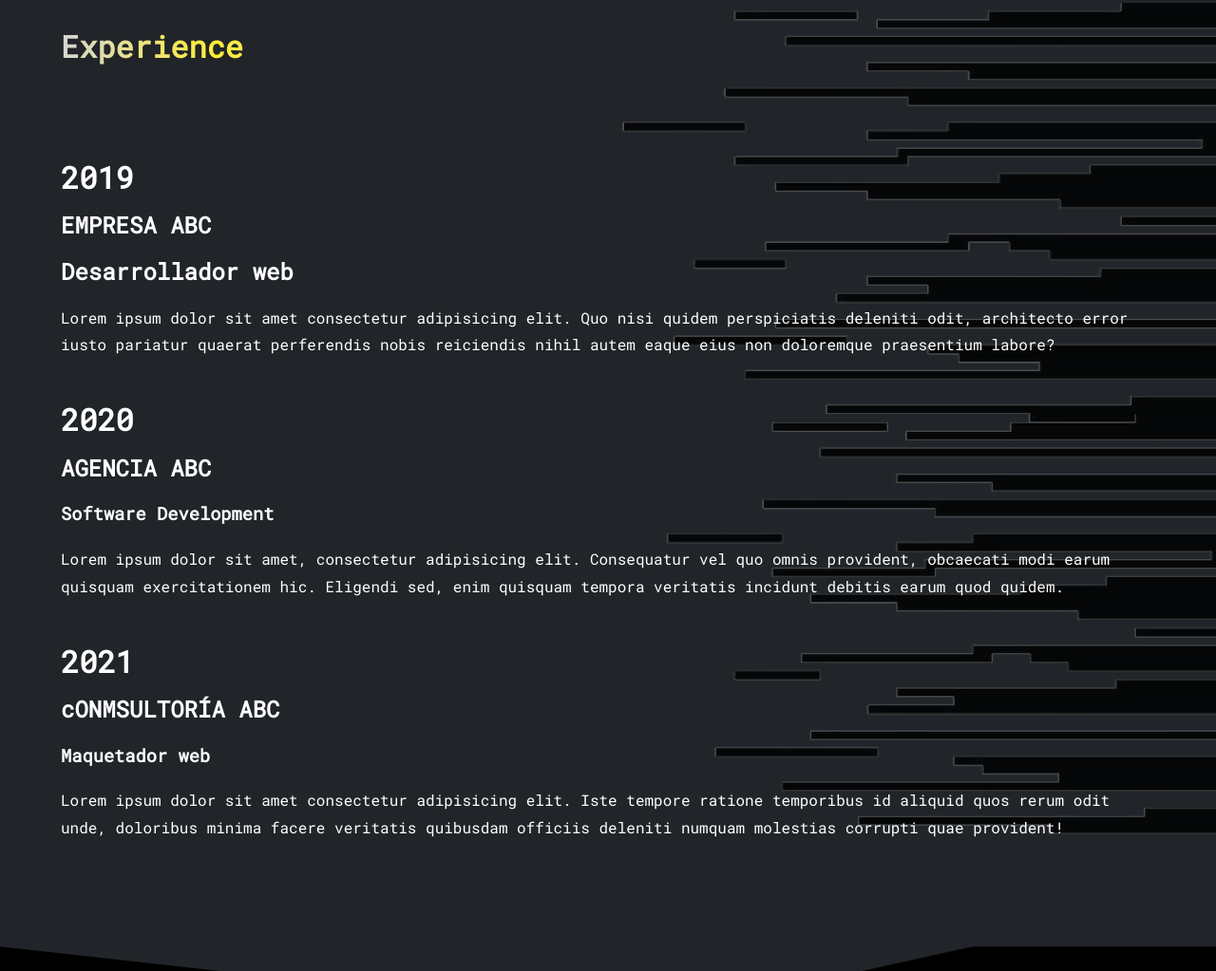
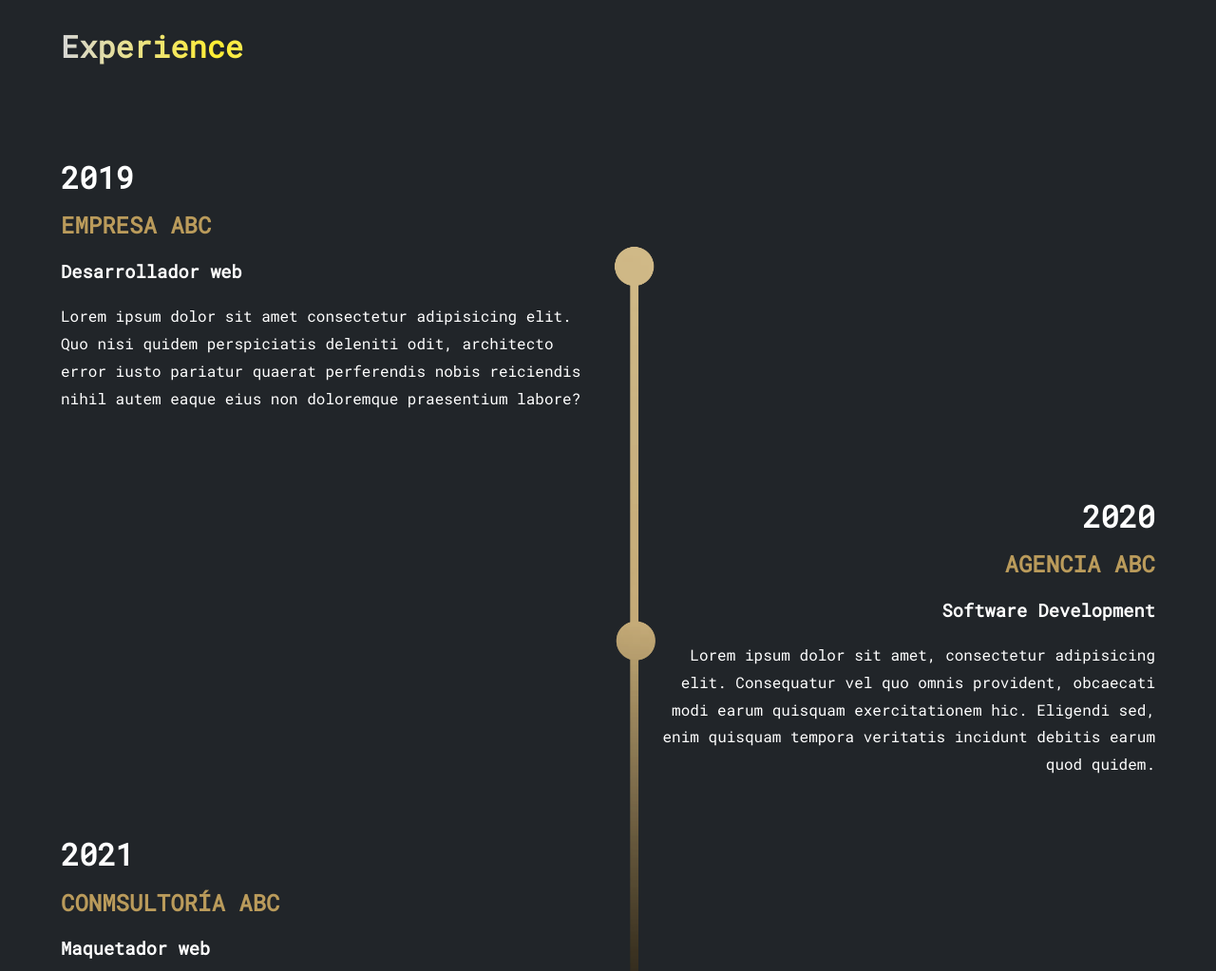
Before and after one commit to ugartepaulo/portafolio, a plain HTML site: page index.html in a window 1280 px wide. Shown: the part 3117-4140 px from the top of the page at 95% size. Drawn offline with nearby package versions, Linux system fonts and the light colour scheme; files whose address does not match are found by name.

Commit message:
actualizando cambios finales

```diff
--- a/css/style.css
+++ b/css/style.css
@@ -318,7 +318,7 @@ img{
     font-size: 3rem;
 }
 .cv{
-    background-image: url(/img/cv.png);
+    background-image: url(/img/final.png);
     background-position: center;
     background-repeat: no-repeat;
     background-size: cover;
@@ -328,8 +328,9 @@ img{
     margin-bottom: -2rem;
 }
 
-
-
+.experiencia__grid h2{
+    color: #ba9b5b;;
+}
 @media (min-width: 768px) {
     .about-grid{
         display: grid;
@@ -397,4 +398,26 @@ img{
         grid-template-columns: repeat(2, 1fr);
     }
 
+    .experiencia__grid{
+        display: grid;
+        grid-template-columns: repeat(2, 1fr);
+        grid-template-rows: repeat(3, 1fr);
+        gap: 1rem;
+    }
+    .hijo1{
+        grid-column: 1/ 2;
+        grid-row: 1/2;
+    }
+
+    .hijo2{
+        grid-column: 2/ 3;
+        grid-row: 2/3;
+        text-align:end;
+        padding-left: 2rem;
+    }
+    .hijo3{
+        grid-column: 1/ 2;
+        grid-row: 3/4;
+    }
+
 }
--- a/index.html
+++ b/index.html
@@ -185,26 +185,27 @@
 
     <div class="experiencia mt-5 cv" id="experiencia">
         <div class="contenedor">
+            <h2 class="degradado">Experience</h2>
+
+            <br>
             <div class="experiencia__grid">
-                <h2 class="degradado">Experience</h2>
-                <br>
-                <div class="experiencia__hijo">
+                <div class="experiencia__hijo hijo1">
                     <h1>2019</h1>
                     <h2>EMPRESA ABC</h2>
-                    <H2>Desarrollador web</H2>
+                    <H3>Desarrollador web</H2>
                     <p>Lorem ipsum dolor sit amet consectetur adipisicing elit. Quo nisi quidem perspiciatis deleniti odit, architecto error iusto pariatur quaerat perferendis nobis reiciendis nihil autem eaque eius non doloremque praesentium labore?</p>
                     <br>
                 </div>
-                <div class="experiencia__hijo">
+                <div class="experiencia__hijo hijo2">
                     <h1>2020</h1>
                     <H2>AGENCIA ABC</H2>
                     <H3>Software Development</H3>
                     <p>Lorem ipsum dolor sit amet, consectetur adipisicing elit. Consequatur vel quo omnis provident, obcaecati modi earum quisquam exercitationem hic. Eligendi sed, enim quisquam tempora veritatis incidunt debitis earum quod quidem.</p>
                     <br>
                 </div>
-                <div class="experiencia__hijo">
+                <div class="experiencia__hijo hijo3">
                     <h1>2021</h1>
-                    <H2>cONMSULTORÍA ABC</H2>
+                    <H2>CONMSULTORÍA ABC</H2>
                     <h3>Maquetador web</h3>
                     Lorem ipsum dolor sit amet consectetur adipisicing elit. Iste tempore ratione temporibus id aliquid quos rerum odit unde, doloribus minima facere veritatis quibusdam officiis deleniti numquam molestias corrupti quae provident!
                 </div>
```
Also changed, not shown: img/final.png (added), img/mesa (2).png (added), img/mesa.png (added).
